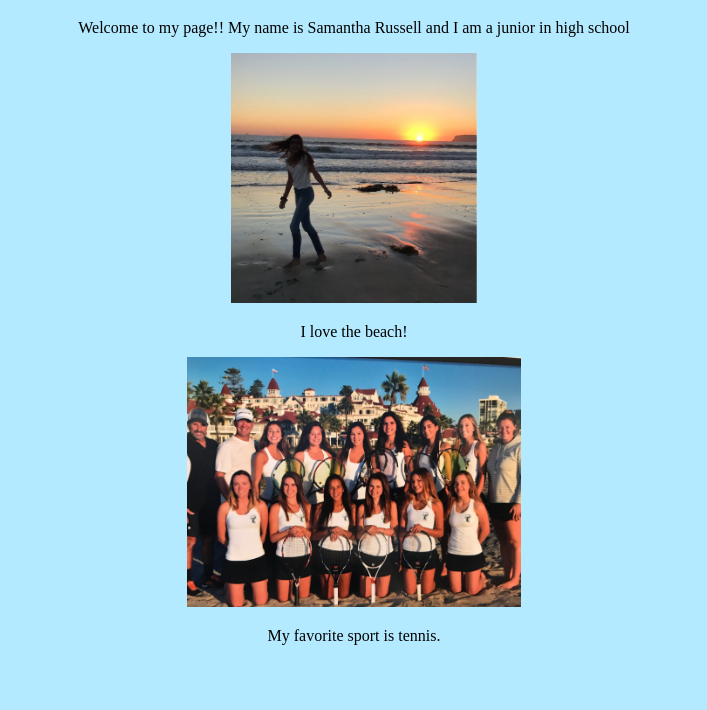
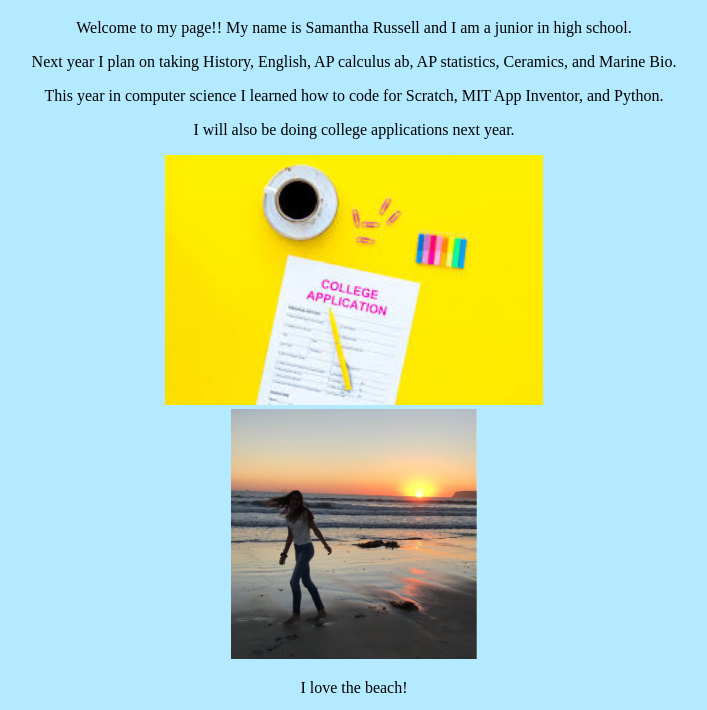
Before and after one commit to Samanthar080/Samanthar080.github.io, a plain HTML site: page my_website/aboutme.html in a window 1280 px wide. Shown: the part 87-797 px from the top of the page, without its empty margins (286-993 px from the left). Drawn offline with Linux system fonts and the light colour scheme.

Commit message:
next year plans

```diff
--- a/my_website/aboutme.html
+++ b/my_website/aboutme.html
@@ -11,7 +11,11 @@
     <a href="portfolio.html">Portfolio</a>
     <a href="tricksandstrategies.html">Tricks and Strategies</a></center>
     <center><h1>This is my About Me Page!</h1></center>
-    <center><p>Welcome to my page!! My name is Samantha Russell and I am a junior in high school</p></center>
+    <center><p>Welcome to my page!! My name is Samantha Russell and I am a junior in high school.</p></center>
+    <center><p>Next year I plan on taking History, English, AP calculus ab, AP statistics, Ceramics, and Marine Bio.</p></center>
+    <center><p>This year in computer science I learned how to code for Scratch, MIT App Inventor, and Python.</p></center>
+    <center><p>I will also be doing college applications next year.</p></center>
+    <center><img src="images/download.jpg" alt=" college applications" height="250"></center>
     <center><img src="images/beach pic.PNG" alt="picture of me at the beach" height="250"></center>
     <center><p>I love the beach!</p></center>
     <center><img src="images/sam tennis.PNG" alt="picture of me and my tennis team" height="250"></center>
```
Also changed, not shown: my_website/index.html (+0 -1 lines), my_website/portfolio.html (+1 -1 lines), my_website/resume.html (+1 -1 lines), my_website/images/download.jpg (added), my_website/images/samresume.png (added), my_website/images/unnamed.jpg (added).
